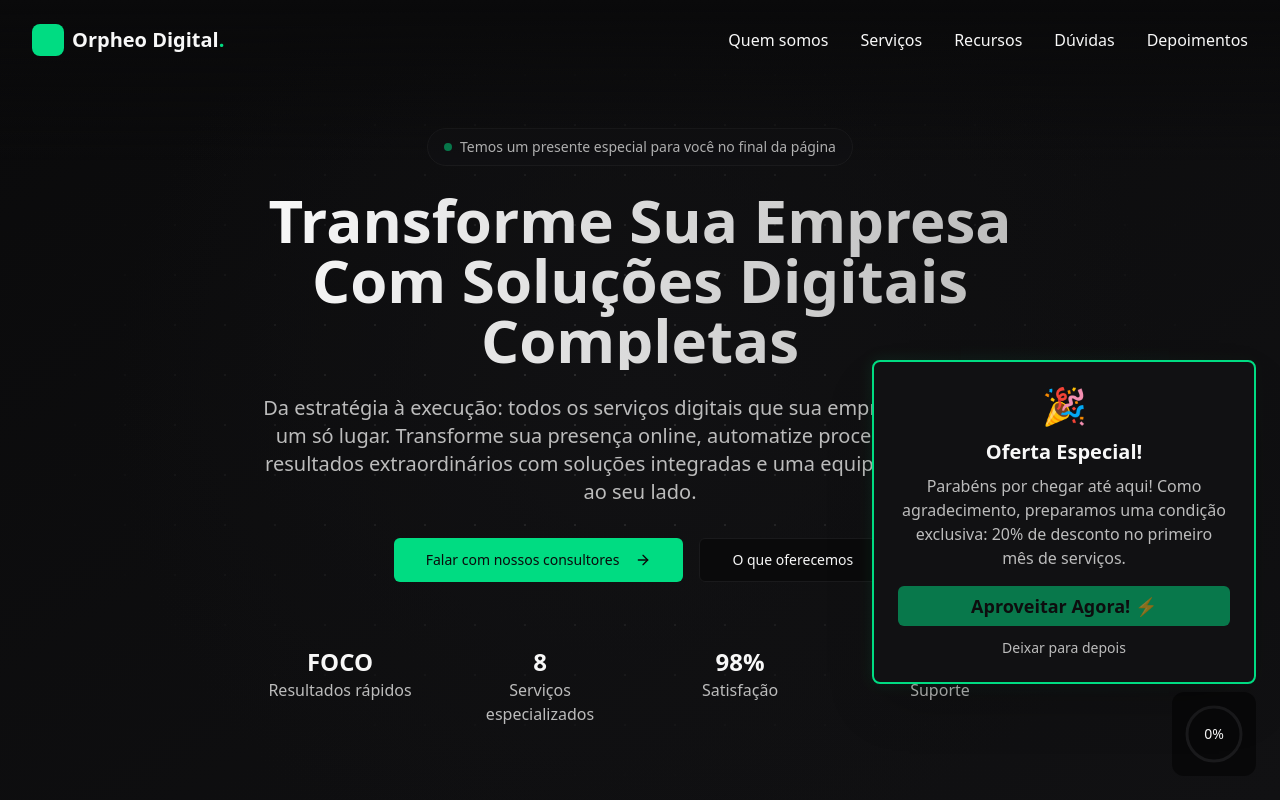
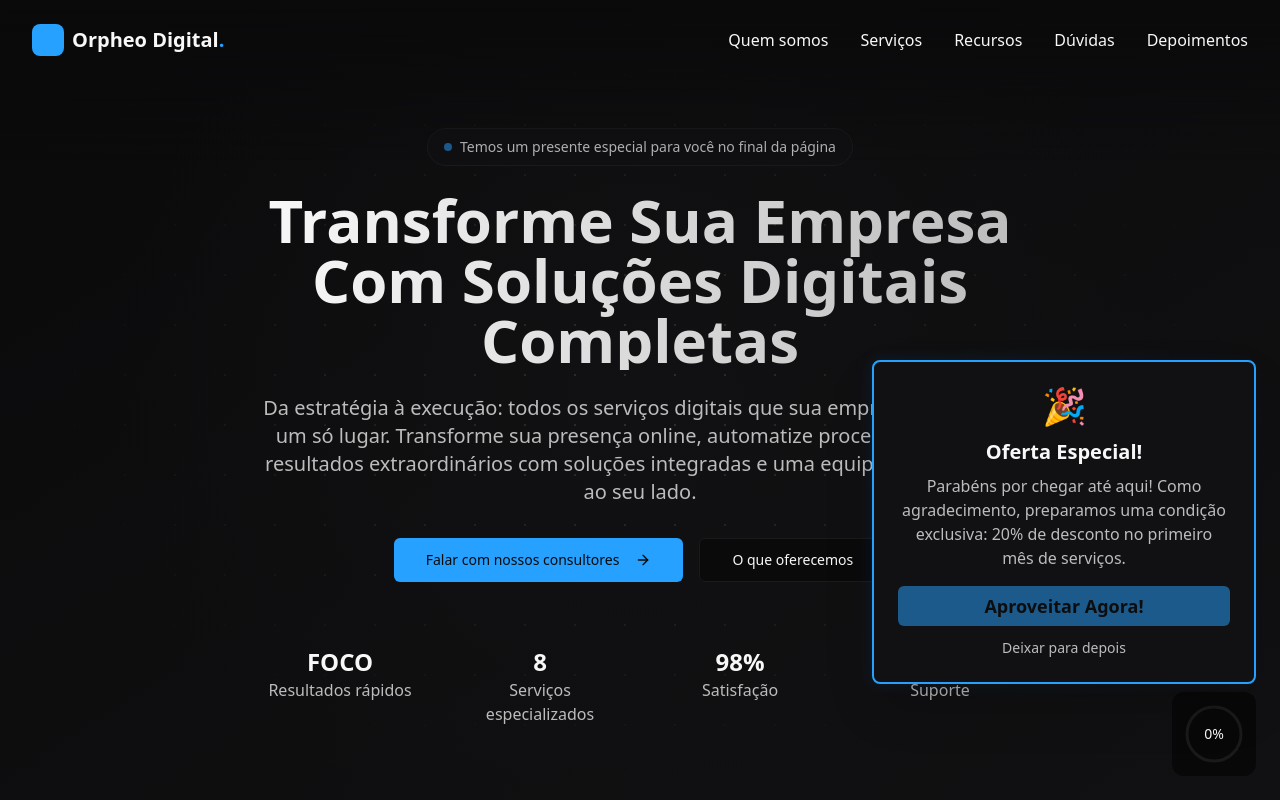
Before and after one commit to luizinhodavp041/orpheo-digital-4, a Next.js app: page / in a window 1280 px wide. Shown: the top 800 px of the page. Built offline with nearby package versions, Linux system fonts and the light colour scheme.

Commit message:
PALETA DE CORES - AZUL

```diff
--- a/src/components/sections/Fireworks.tsx
+++ b/src/components/sections/Fireworks.tsx
@@ -95,7 +95,7 @@ export function Fireworks() {
         this.x = Math.random() * canvasWidth;
         this.y = canvasHeight;
         this.vy = -Math.random() * 5 - 10;
-        this.color = "#00DC82";
+        this.color = "#006cbf";
         this.particles = [];
       }
 
--- a/src/components/ui/ScrollProgress.tsx
+++ b/src/components/ui/ScrollProgress.tsx
@@ -60,7 +60,7 @@ export function ScrollProgress() {
               cy={center}
               r={radius}
               fill="transparent"
-              stroke="#00DC82"
+              stroke="#26a1ff"
               strokeWidth={strokeWidth}
               strokeDasharray={circumference}
               strokeDashoffset={strokeDashoffset}
@@ -100,7 +100,7 @@ export function ScrollProgress() {
                     console.log("Clicou em Aproveitar Agora!");
                   }}
                 >
-                  Aproveitar Agora! ⚡
+                  Aproveitar Agora!
                 </Button>
                 <button
                   onClick={() => setShowPopup(false)}
--- a/tailwind.config.ts
+++ b/tailwind.config.ts
@@ -28,7 +28,7 @@ const config = {
           DEFAULT: "#F8F8F8",
           secondary: "#BCBCBC",
         },
-        accent: "#00DC82",
+        accent: "#26a1ff",
       },
       keyframes: {
         "accordion-down": {
```
